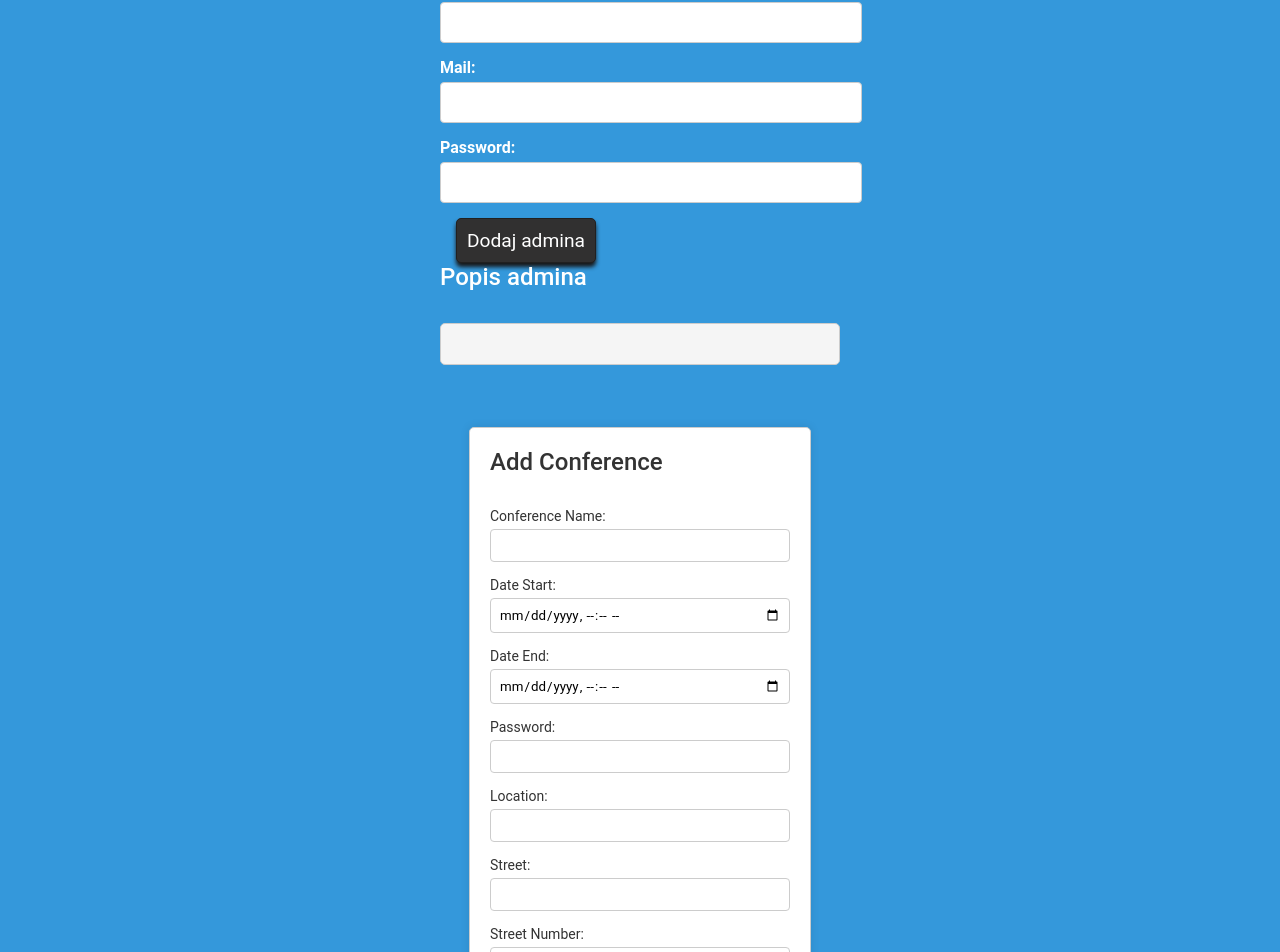
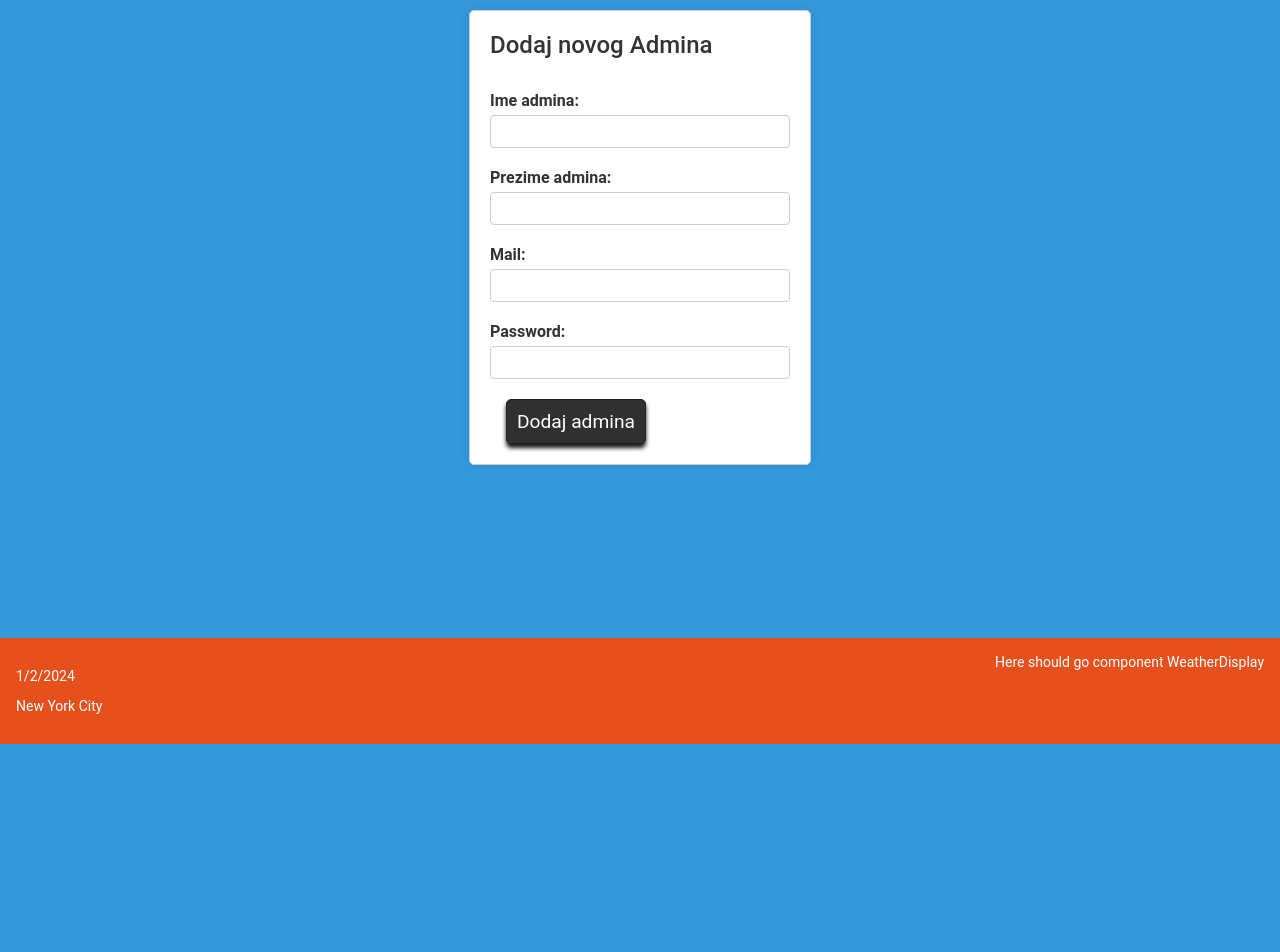
Before and after one commit to Curko15/Poster-Rangers, a React (Create React App) app in the folder IzvorniKod/frontend/: page /superAdmin in a window 1280 px wide. Shown: the part 340-1292 px from the top of the page. After the commit the page ends 1084 px from the top, so only its background shows below. Built offline with nearby package versions, Linux system fonts and the light colour scheme.

Commit message:
napravljene promjene na addAdmin.js i SuperAdminScreen.js

```diff
--- a/IzvorniKod/frontend/src/components/AddAdmin.js
+++ b/IzvorniKod/frontend/src/components/AddAdmin.js
@@ -1,69 +1,23 @@
 import React, { useState } from "react";
 import "../css/addConference.css";
 import AdminList from "./AdminList";
+import { getConferenceId } from "../services/AuthService";
 
 function AdminForm() {
-  const [formData, setFormData] = useState({
-    ime: "", // changed from 'name'
-    prezime: "", // changed from 'surname'
-    email: "",
-    password: "",
-  });
-
-  const [admins, setAdmins] = useState(
-    JSON.parse(localStorage.getItem("admins")) || [],
-  );
-
-  const handleChange = (e) => {
-    setFormData({
-      ...formData,
-      [e.target.name]: e.target.value,
-    });
-  };
-
-  const handleDeleteAdmin = (index) => {
-    const updatedAdmins = [...admins];
-    updatedAdmins.splice(index, 1);
-    setAdmins(updatedAdmins);
-    localStorage.setItem("admins", JSON.stringify(updatedAdmins));
-  };
+  const [emailAdmin, setEmailAdmin] = useState("");
+  const [adminPassword, setAdminPassword] = useState(null);
+  const [adminName, setAdminName] = useState("");
+  const [adminLastName, setAdminLastName] = useState("");
 
   const handleSubmit = async (e) => {
     e.preventDefault();
 
-    const emailPattern = /^[a-zA-Z0-9._-]+@[a-zA-Z0-9.-]+\.[a-zA-Z]{2,4}$/;
-    const isValidEmail = emailPattern.test(formData.email);
-
-    if (!isValidEmail) {
-      alert("Molimo unesite ispravnu e-mail adresu.");
-      return;
-    }
-
-    if (
-      !formData.ime ||
-      !formData.prezime ||
-      !formData.email ||
-      !formData.password ||
-      !isValidEmail
-    ) {
-      alert("Molimo unesite sve informacije prije nego što dodate admina.");
-      return;
-    }
-
-    const newAdmin = {
-      ime: formData.ime,
-      prezime: formData.prezime,
-      email: formData.email,
-      hashLozinke: formData.password,
+    const admin = {
+      ime: adminName,
+      prezime: adminLastName,
+      email: emailAdmin,
+      hashLozinke: adminPassword,
     };
-
-    setAdmins([...admins, newAdmin]);
-    setFormData({
-      ime: "",
-      prezime: "",
-      email: "",
-      hashLozinke: "",
-    });
 
     try {
       const response = await fetch(
@@ -73,68 +27,83 @@ function AdminForm() {
           headers: {
             "Content-Type": "application/json",
           },
-          body: JSON.stringify(newAdmin),
+          body: JSON.stringify(admin),
         },
       );
-      let data = response.json();
-      console.log(data);
+      if (response.ok) {
+        console.log("Admin submitted successfully");
+        setAdminName("");
+        setAdminLastName("");
+        setEmailAdmin("");
+        setAdminPassword("");
+      } else {
+        console.error("Failed to submit new admin");
+      }
     } catch (error) {
-      console.error("Error during admin registration:", error);
+      console.error("Error submitting admin:", error);
     }
   };
 
   return (
-    <div className="container">
+    <div className="center-container">
+      <div className="login-container">
         <h2>Dodaj novog Admina</h2>
         <form onSubmit={handleSubmit}>
-        <div className="form-group">
-          <label className="label">Ime admina:</label>
+          <label className="label">
+            Ime admina:
             <input
               type="text"
               name="ime"
-            value={formData.ime}
-            onChange={handleChange}
-            className="input"
+              value={adminName}
+              onChange={(e) => setAdminName(e.target.value)}
+              className="input-field"
+              required
             />
-        </div>
-        <div className="form-group">
-          <label className="label">Prezime admina:</label>
+          </label>
+
+          <label className="label">
+            Prezime admina:
             <input
               type="text"
               name="prezime"
-            value={formData.prezime}
-            onChange={handleChange}
-            className="input"
+              value={adminLastName}
+              onChange={(e) => setAdminLastName(e.target.value)}
+              className="input-field"
+              required
             />
-        </div>
-        <div className="form-group">
-          <label className="label">Mail:</label>
+          </label>
+
+          <label className="label">
+            Mail:
             <input
               type="text"
               name="email"
-            value={formData.email}
-            onChange={handleChange}
-            className="input"
+              value={emailAdmin}
+              onChange={(e) => setEmailAdmin(e.target.value)}
+              className="input-field"
+              required
             />
-        </div>
+          </label>
+
           {/* Add a new input field for the password */}
-        <div className="form-group">
-          <label className="label">Password:</label>
+
+          <label className="label">
+            Password:
             <input
               type="password"
               name="password"
-            value={formData.password}
-            onChange={handleChange}
-            className="input"
+              value={adminPassword}
+              onChange={(e) => setAdminPassword(e.target.value)}
+              className="input-field"
+              required
             />
-        </div>
-        <div>
+          </label>
+
           <button type="submit" className="button" onClick={handleSubmit}>
             Dodaj admina
           </button>
+        </form>
       </div>
-      </form>
-      <AdminList admins={admins} onDeleteAdmin={handleDeleteAdmin} />
     </div>
   );
 }
--- a/IzvorniKod/frontend/src/screens/SuperAdminScreen.js
+++ b/IzvorniKod/frontend/src/screens/SuperAdminScreen.js
@@ -11,7 +11,6 @@ const SuperAdminScreen = () => {
       <Header viewType="superAdmin" />
       <h1>Dobrodošao superadministratore!</h1>
       <AddAdmin />
-      <AddConferenceComponent />
       <Footer />
     </div>
   );
```
Lines whose indentation alone changed are shown as unchanged.
